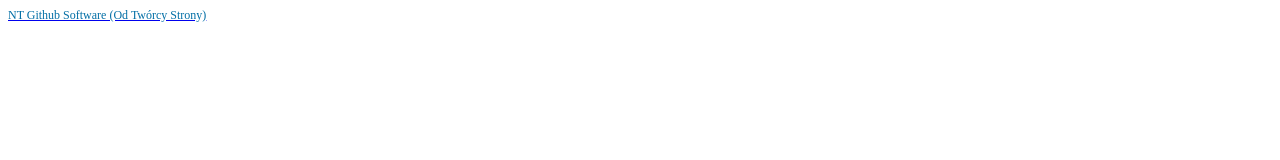
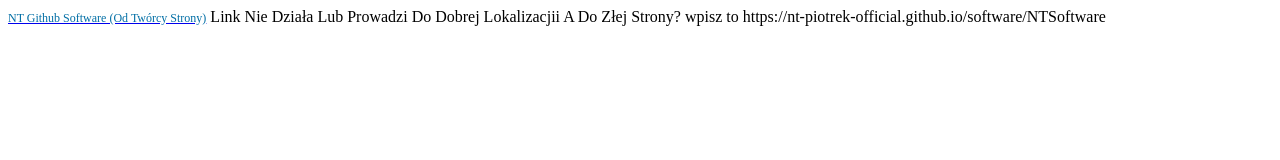
Before and after one commit to nt-piotrek-official/nt-piotrek-official.github.io, a plain HTML site: page software/index.html in a window 1280 px wide. Drawn offline with Linux system fonts and the light colour scheme.

Commit message:
Update index.html

```diff
--- a/software/index.html
+++ b/software/index.html
@@ -1 +1,2 @@
 <a class="wu-link" href="https://nt-piotrek-official.github.io/software/NTSoftware"><span class="wu-text wu-bold" style="color: rgb(0, 110, 165); font-size: 12px;">NT Github Software (Od Twórcy Strony)</span></a>
+Link Nie Działa Lub Prowadzi Do Dobrej Lokalizacjii A Do Złej Strony? wpisz to https://nt-piotrek-official.github.io/software/NTSoftware
```
